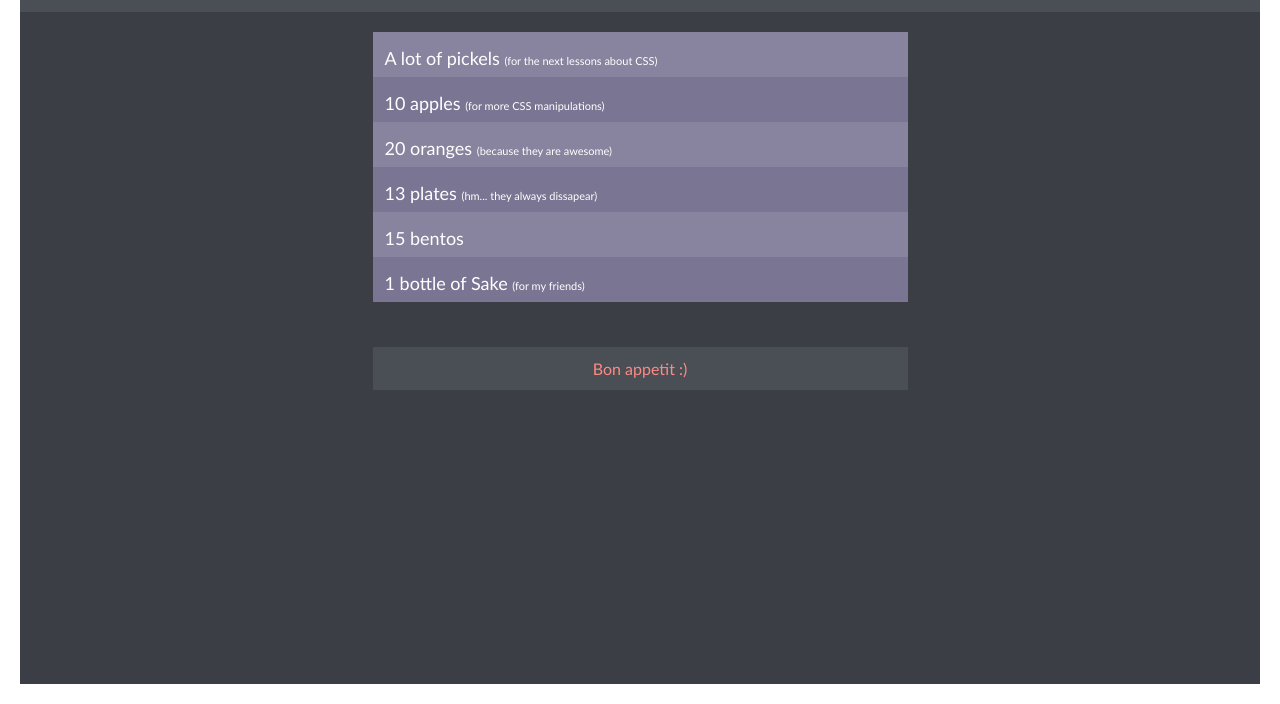
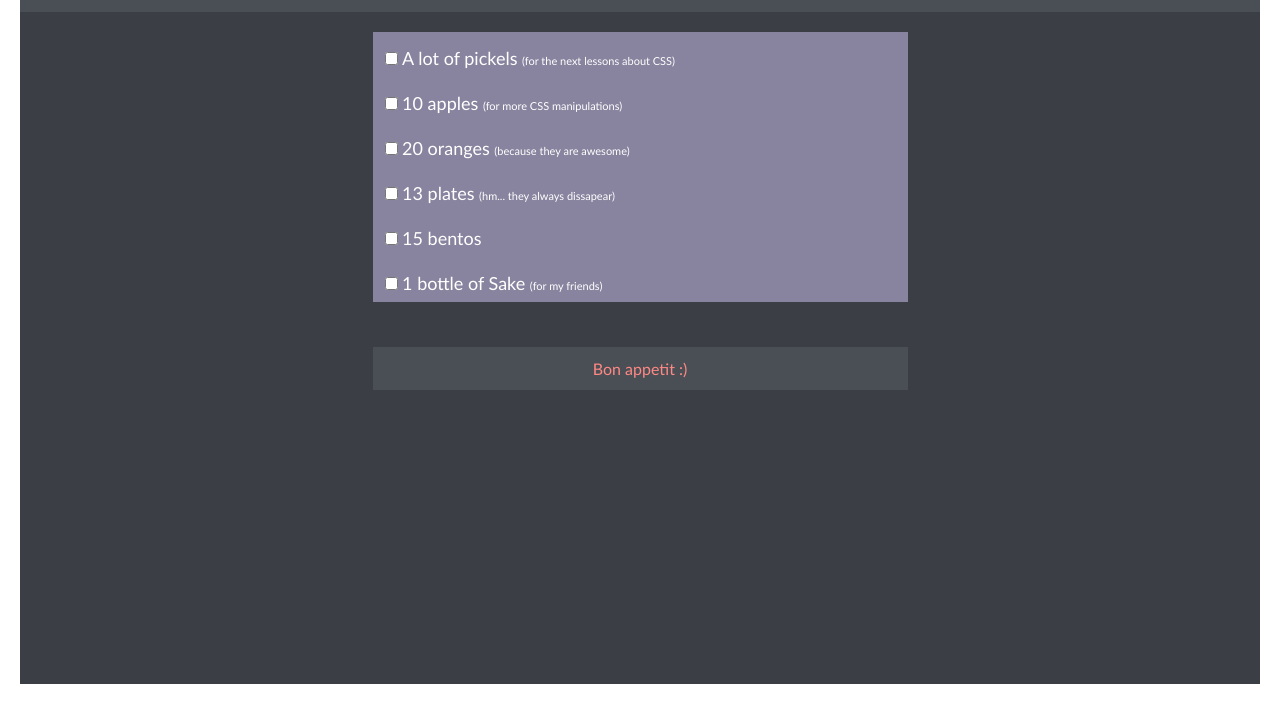
Before and after one commit to YehorYaroshenko/lesson_8, a plain HTML site: page index.html in a window 1280 px wide. Shown: the part 96-800 px from the top of the page. Drawn offline with Linux system fonts and the light colour scheme.

Commit message:
add label,input

```diff
--- a/css/style.css
+++ b/css/style.css
@@ -51,11 +51,17 @@ ul li {
 .item > p > span {
    font-size: 11px;
 }
+.item > p {
+   display: inline-block;
+}
 p > span:before {
    content: '(';
 }
 p > span:after {
    content: ')';
+}
+.item > input {
+   display: inline-block;
 }
 .item:nth-child(odd) {
    background-color: #88839E;
--- a/index.html
+++ b/index.html
@@ -17,24 +17,42 @@
    <main class="main">
       <div class="wrapper">
          <ul>
+            <label for="check-1">
                <li class="item item-1">
+                  <input type="checkbox" id="check-1">
                   <p>A lot of pickels <span>for the next lessons about CSS</span></p>
                </li>
+            </label>
+            <label for="check-2">
                <li class="item item-2">
+                  <input type="checkbox" id="check-2">
                   <p>10 apples <span>for more CSS manipulations</span></p>
                </li>
+            </label>
+            <label for="check-3">
                <li class="item item-3">
+                  <input type="checkbox" id="check-3">
                   <p>20 oranges <span>because they are awesome</span></p>
                </li>
+            </label>
+            <label for="check-4">
                <li class="item item-4">
+                  <input type="checkbox" id="check-4">
                   <p>13 plates <span>hm... they always dissapear</span></p>
                </li>
+            </label>
+            <label for="check-5">
                <li class="item item-5">
+                  <input type="checkbox" id="check-5">
                   <p>15 bentos</p>
                </li>
+            </label>
+            <label for="check-6">
                <li class="item item-6">
+                  <input type="checkbox" id="check-6">
                   <p>1 bottle of Sake <span>for my friends</span></p>
                </li>
+            </label>
          </ul>
       </div>
    </main>
```
Lines whose indentation alone changed are shown as unchanged.
